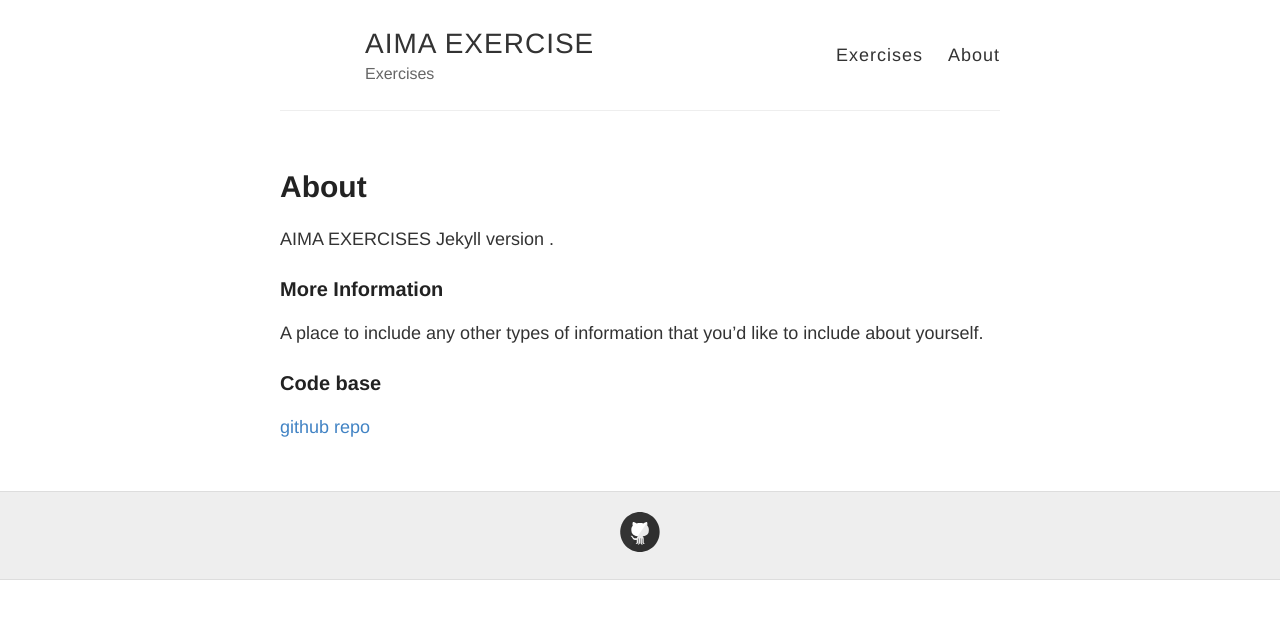
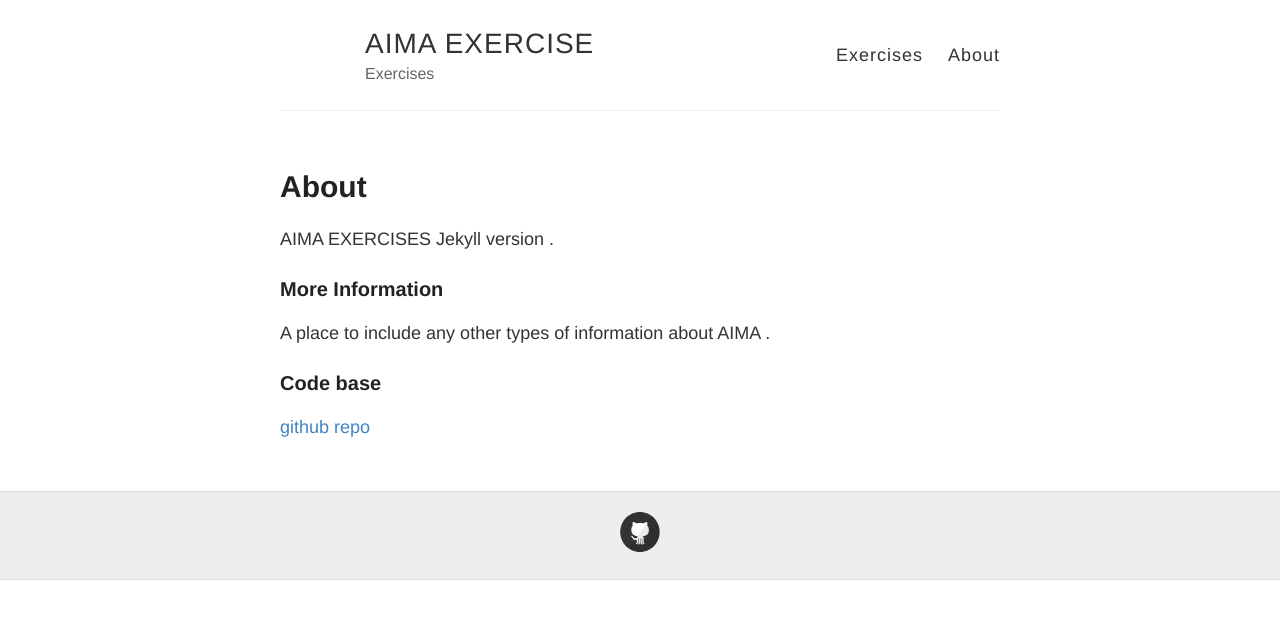
Before and after one commit to KaustabhGanguly/aima-website-6, a Jekyll site: the page built from about.md, in a window 1280 px wide. Shown: the top 619 px of the page. Built offline with Jekyll 4.4.1, drawn with Linux system fonts in a browser that asks for light colours.

Commit message:
Update about.md

```diff
--- a/about.md
+++ b/about.md
@@ -8,7 +8,7 @@ AIMA EXERCISES Jekyll version .
 
 ### More Information
 
-A place to include any other types of information that you'd like to include about yourself.
+A place to include any other types of information about AIMA .
 
 ### Code base
 
```
